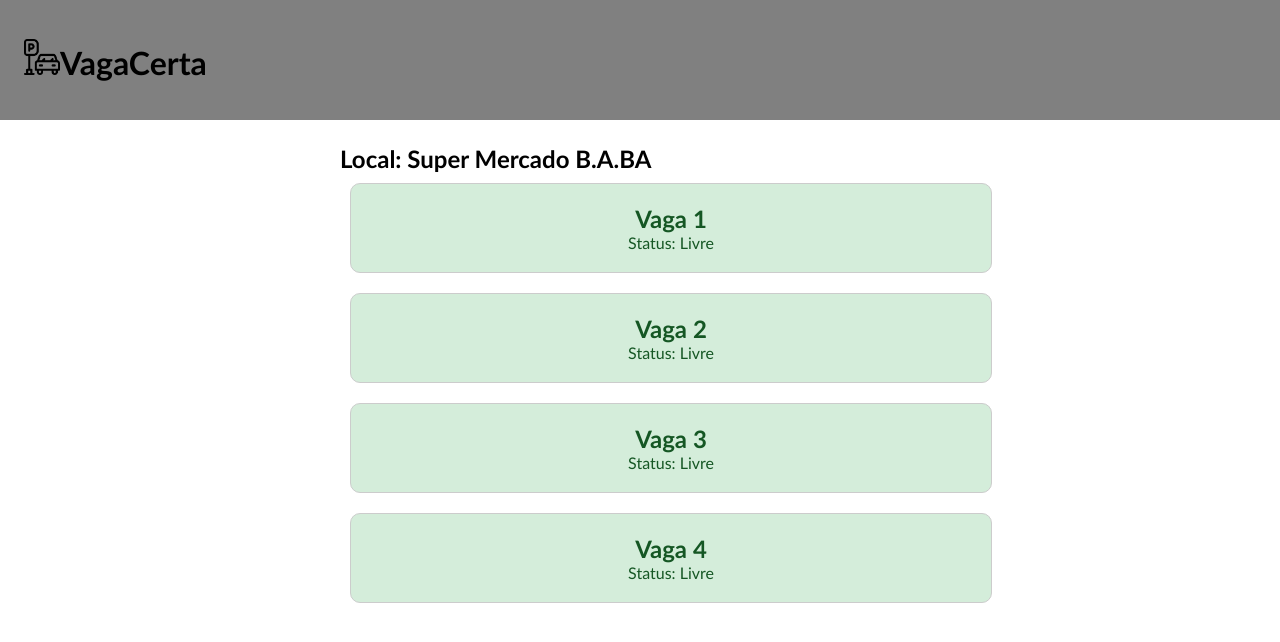
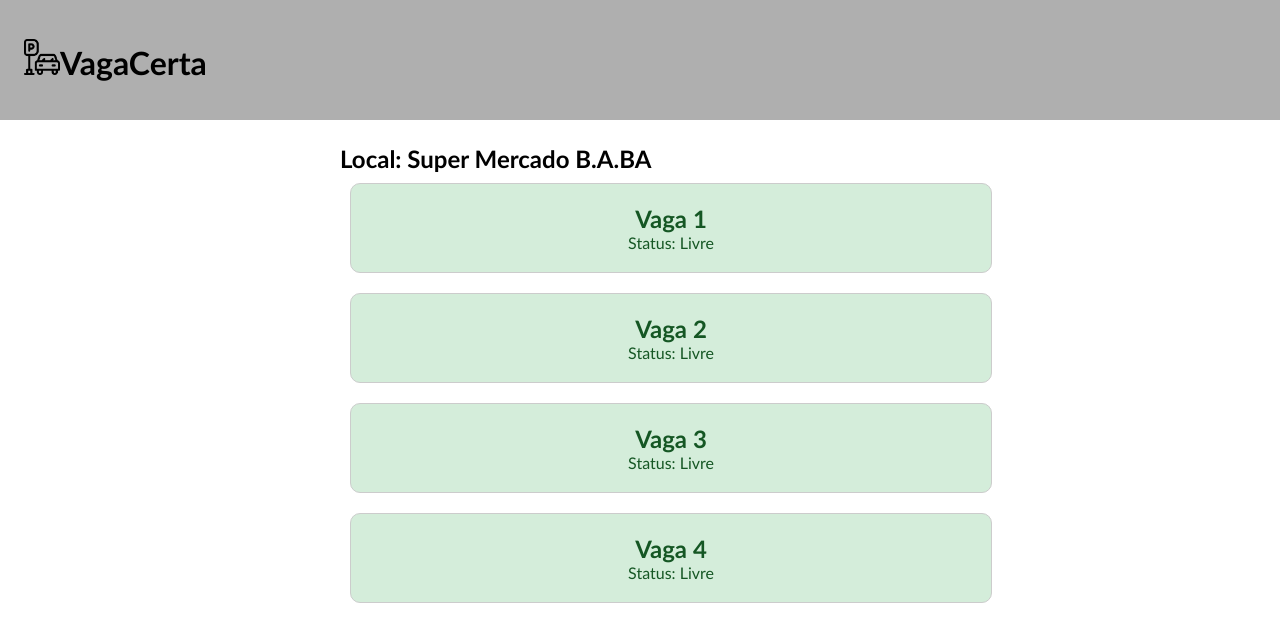
Before and after one commit to Andrewim00/fastAPI-teste, a FastAPI app: page / in a window 1280 px wide. Shown: the top 642 px of the page. Run offline with FastAPI, Linux system fonts and the light colour scheme.

Commit message:
style:dashboard

```diff
--- a/templates/index.html
+++ b/templates/index.html
@@ -16,9 +16,8 @@
         <h2>Local: Super Mercado B.A.BA</h2>
         <div id="cartoes"></div>
       </section>
-      <footer></footer>
 
-      <script src="templates/script.js"></script>
+      <script src="script.js"></script>
 
     </body>
 </html>
--- a/templates/style.css
+++ b/templates/style.css
@@ -1,3 +1,13 @@
+:root{
+  --color-white-primary: white;
+  --color-gray-primary: #afafaf;
+  --color-gray-secundary: #ccc;
+  --color-green-primary: #155724;
+  --color-green-secundary: #d4edda;
+  --color-red-primary: #721c24;
+  --color-red-secundary: #f8d7da;
+}
+
 *{
   margin: 0;
   padding: 0;
@@ -11,7 +21,7 @@ header{
   display: flex;
   align-items: center;
   height: 120px;
-  background-color: gray;
+  background-color: var(--color-gray-primary);
 }
 
 header > h1{
@@ -34,7 +44,7 @@ header img{
 }
 
 .card {
-    border: 1px solid #ccc;
+    border: 1px solid var(--color-gray-secundary);
     border-radius: 10px;
     padding: 20px;
     margin: 10px;
@@ -45,11 +55,11 @@ header img{
   }
 
   .livre {
-    background-color: #d4edda;
-    color: #155724;
+    background-color: var(--color-green-secundary);
+    color: var(--color-green-primary);
   }
 
   .ocupado {
-    background-color: #f8d7da;
-    color: #721c24;
+    background-color: var(--color-red-secundary);
+    color: var(--color-red-primary);
   }
```
Also changed, not shown: templates/script.js (indentation only).
